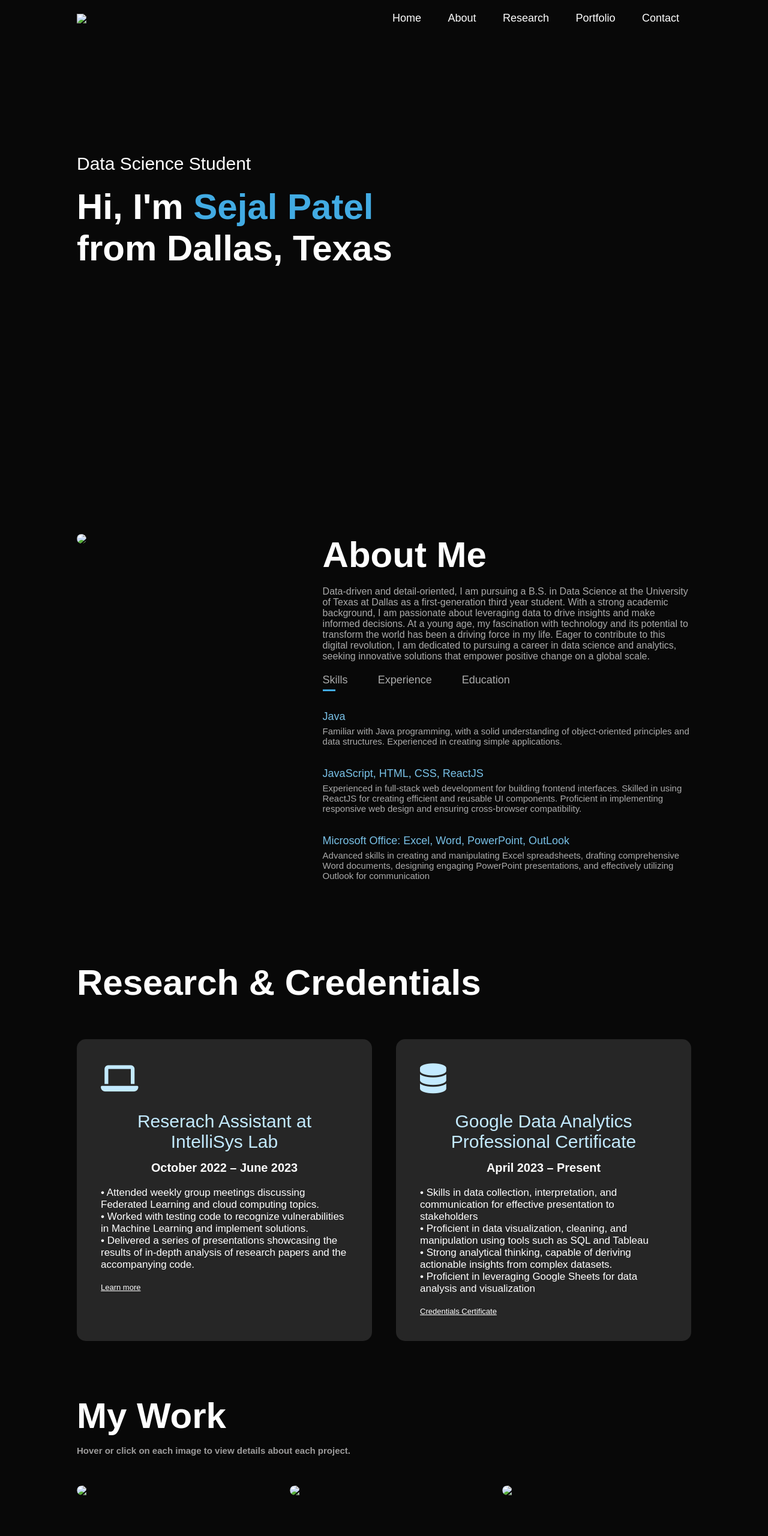
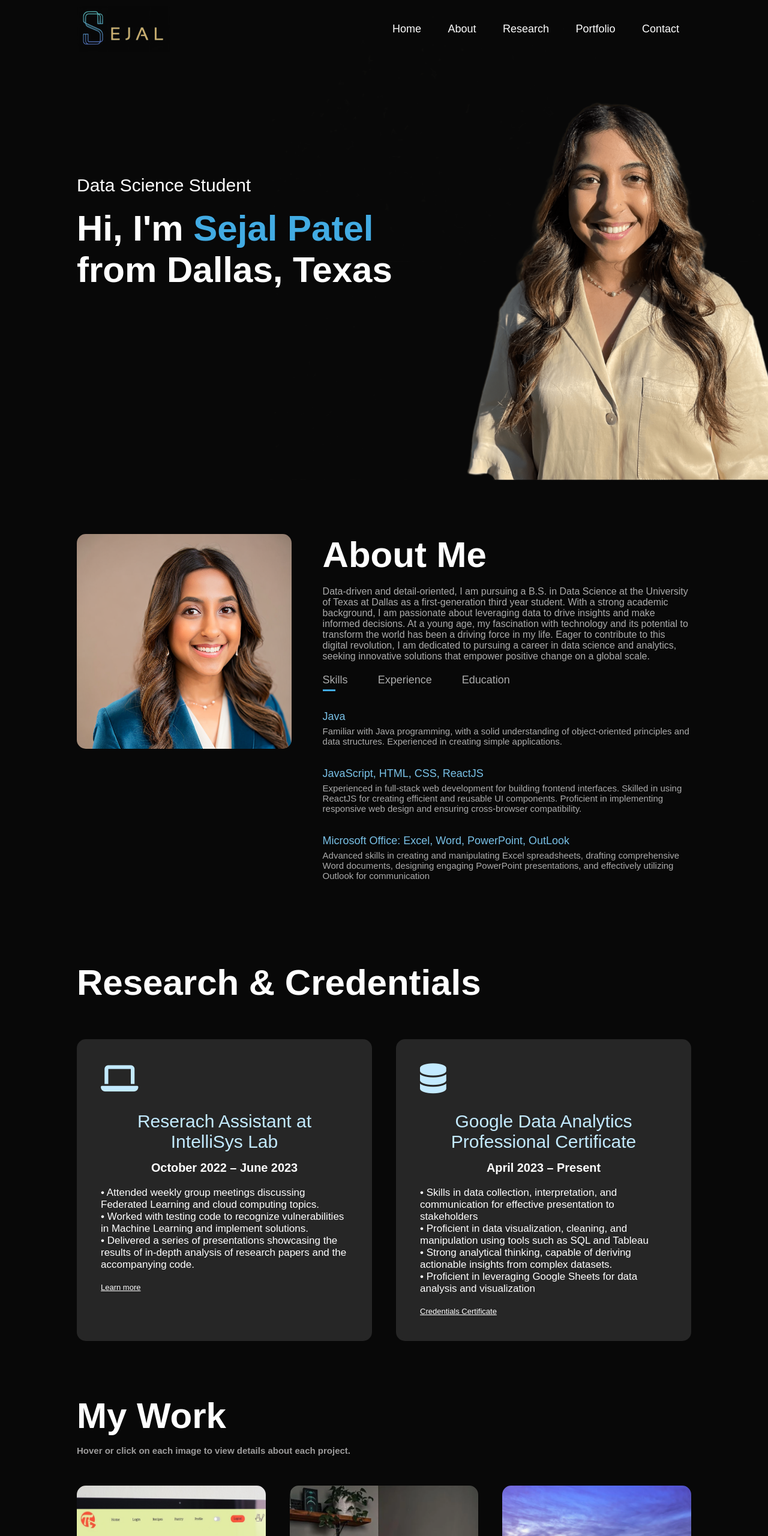
Before and after one commit to sejalpatelll/sejalpatelll.github.io, a plain HTML site: page index.html in a window 1280 px wide. Shown: the top 2560 px of the page at 60% size. Drawn offline with Linux system fonts and the light colour scheme.

Commit message:
updates on images

```diff
--- a/index.html
+++ b/index.html
@@ -11,7 +11,7 @@
 <div id="header">
   <div class="container">
     <nav>
-      <img src="logo.png" class="logo">
+      <img src="images/logo.png" class="logo">
       <ul id="sidemenu">
         <li><a href="#header">Home</a></li>
         <li><a href="#about">About</a></li>
@@ -35,7 +35,7 @@
   <div class="container">
     <div class="row">
       <div class="about-col-1">
-        <img src="user.png">
+        <img src="images/user.png">
       </div>
       <div class="about-col-2">
         <h1 class="sub-title">About Me</h1>
@@ -115,7 +115,7 @@
     <h3 class="info">Hover or click on each image to view details about each project.</h3>
     <div class="work-list">
       <div class="work">
-        <img src="work-1.png">
+        <img src="images/work-1.png">
         <div class="layer">
           <h3>Recipe Generator Website</h3>
           <p>Created as a group project, Pekan Pi is a website where users can limit food waste by adding ingredients they have at home into an online pantry, generating recipes based on the ingredients in their “online pantry”, or searching for recipes by inputting it into the search bar.</p>
@@ -123,7 +123,7 @@
         </div>
       </div>
       <div class="work">
-        <img src="work-2.png">
+        <img src="images/work-2.png">
         <div class="layer">
           <h3>Personal Portfolio Website</h3>
           <p>Designed and developed this website to effectively showcase my skills, experiences, and projects in a concise and engaging way, while providing potential employers and collaborators to gain insight into my capabilities. The creation is a clear demonstration of my creativity and dedication.</p>
@@ -131,7 +131,7 @@
         </div>
       </div>
       <div class="work">
-        <img src="work-3.png">
+        <img src="images/work-3.png">
         <div class="layer">
           <h3>More to Come Soon!</h3>
         </div>
@@ -158,7 +158,7 @@
           <a href="https://www.instagram.com/sejal_patelll/"><i class="fa-brands fa-instagram"></i></a>
         </div>
         <!-- Downloading Resume Code Line below -->
-        <a href="my-resume.pdf" download class="btn btn2">Download Resume</a>
+        <a href="images/my-resume.pdf" download class="btn btn2">Download Resume</a>
       </div>
       <div class="contact-right">   <!-- Contact Form Code through Google Sheets -->
         <form name="submit-to-google-sheet">
--- a/style.css
+++ b/style.css
@@ -14,7 +14,7 @@ body {
 #header{
   width: 100%;
   height: 100vh;
-  background-image: url(background.png);
+  background-image: url(images/background.png);
   background-size: cover;
   background-position: center;
 }
@@ -360,7 +360,7 @@ nav .fas{
 
 @media only screen and (max-width: 600px){
   #header{
-    background-image: url(phone-background.png);
+    background-image: url(images/phone-background.png);
   }
   .header-text{
     margin-top: 20%;
```
